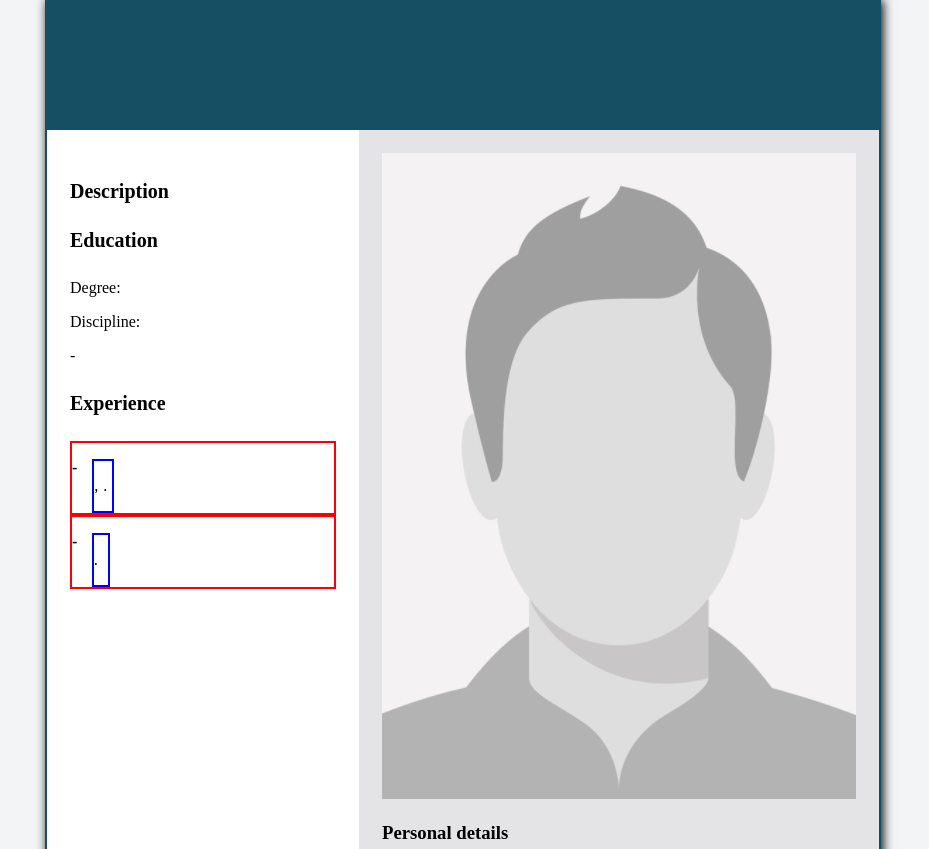
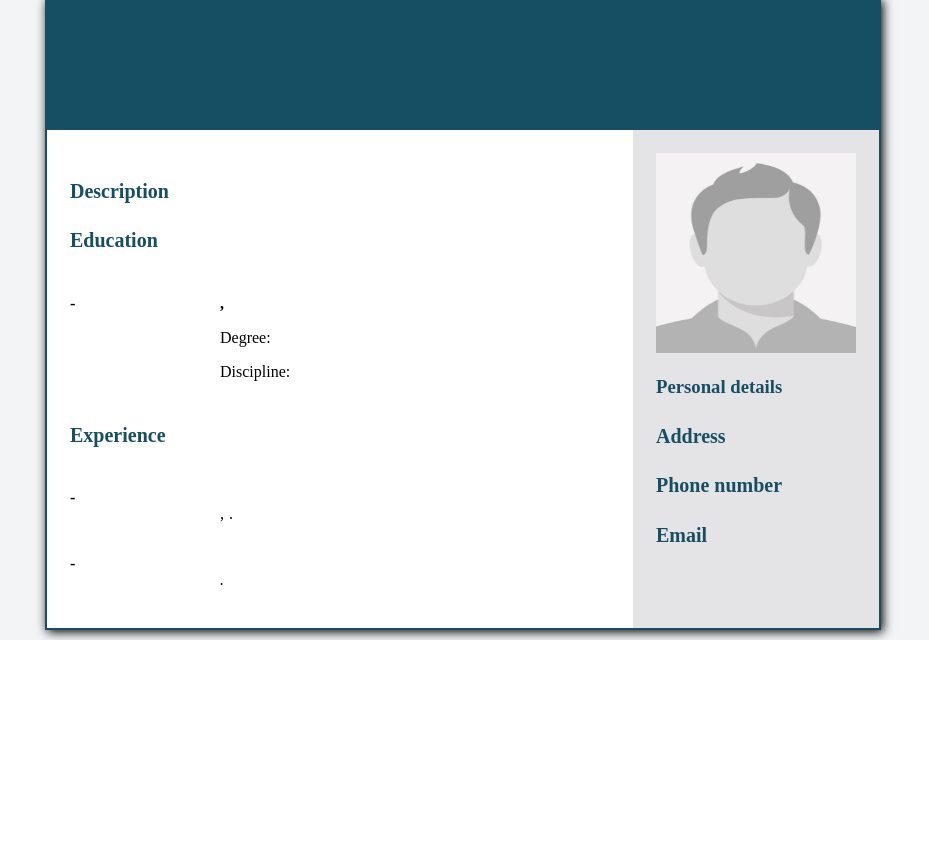
Before and after one commit to Lakatabu01/cv-application, a React (Create React App) app: page / in a window 1280 px wide. Shown: the part 1811-2660 px from the top of the page, without its empty margins (177-1106 px from the left). After the commit the page ends 2451 px from the top, so only its background shows below. Built offline with nearby package versions, Linux system fonts and the light colour scheme.

Commit message:
update styling

```diff
--- a/src/components/components.css
+++ b/src/components/components.css
@@ -49,16 +49,25 @@
 }
 .experience{
   display: flex;
-  border: 2px solid red;
 }
-.experience > div{
-  padding-right: 15px;
-}
+
 .post{
   display: flex;
   margin-top: 10px;
-  border: 2px solid blue;
 }
 .post > p {
   padding-right: 5px;
 }
+.info{
+  padding-left: 30px;
+}
+.work-date{
+  width: 120px;
+}
+img{
+  height: 200px;
+  width: 200px;
+}
+.blue{
+  color: #164e63;
+}
--- a/src/components/cv.js
+++ b/src/components/cv.js
@@ -17,28 +17,47 @@ class Resume extends Component {
 
           <div className="section-b">
             <div>
-              <h4>Description</h4>
+              <h4 className="blue">Description</h4>
               <p className="user-description">
                 {this.props.displayDescription}
               </p>
             </div>
 
             <div>
-              <h4>Education</h4>
-              <p className="user-education">{this.props.displayUniversity}</p>
-              <p>Degree: {this.props.displayDegree}</p>
-              <p>{this.props.displayUniCity}</p>
-              <p>Discipline: {this.props.displayDiscipline}</p>
-              <p>
-                {this.props.displayUniFrom} - {this.props.displayUniTo}
-              </p>
+              <h4 className="blue">Education</h4>
+              <div className="experience">
+                <div>
+                  <p className="work-date">
+                    <b>
+                      {" "}
+                      {this.props.displayUniFrom} - {this.props.displayUniTo}
+                    </b>
+                  </p>
+                </div>
+
+                <div className="info">
+                  <p className="user-education">
+                    <b>
+                      {" "}
+                      {this.props.displayUniversity},{" "}
+                      {this.props.displayUniCity}
+                    </b>
+                  </p>
+                  <p>
+                    Degree:<i> {this.props.displayDegree}</i>
+                  </p>
+                  <p>
+                    Discipline:<i> {this.props.displayDiscipline}</i>
+                  </p>
+                </div>
+              </div>
             </div>
 
             <div>
-              <h4>Experience</h4>
+              <h4 className="blue">Experience</h4>
               <div className="experience">
                 <div>
-                  <p>
+                  <p className="work-date">
                     <b>
                       {" "}
                       {this.props.displayFrom} - {this.props.displayTo}
@@ -46,7 +65,7 @@ class Resume extends Component {
                   </p>
                 </div>
 
-                <div>
+                <div className="info">
                   <p>
                     <b>{this.props.displayPosition}</b>
                   </p>
@@ -62,7 +81,7 @@ class Resume extends Component {
 
               <div className="experience">
                 <div>
-                  <p>
+                  <p className="work-date">
                     <b>
                       {" "}
                       {this.props.displayFrom2} - {this.props.displayTo2}
@@ -70,10 +89,10 @@ class Resume extends Component {
                   </p>
                 </div>
 
-                <div>
+                <div className="info">
                   <div>
-                    <p className="user-experience">
-                      {this.props.displayPosition2}
+                    <p>
+                      <b> {this.props.displayPosition2}</b>
                     </p>
                   </div>
 
@@ -93,20 +112,20 @@ class Resume extends Component {
               <img src={this.props.test} alt="" />
             </div>
 
-            <h3>Personal details</h3>
+            <h3 className="blue">Personal details</h3>
 
             <div>
-              <h4>Address</h4>
+              <h4 className="blue">Address</h4>
               <p>{this.props.displayAddress}</p>
             </div>
 
             <div>
-              <h4>Phone number</h4>
+              <h4 className="blue">Phone number</h4>
               <p>{this.props.displayNumber}</p>
             </div>
 
             <div>
-              <h4>Email</h4>
+              <h4 className="blue">Email</h4>
               <p>{this.props.displayEmail}</p>
             </div>
           </div>
```
